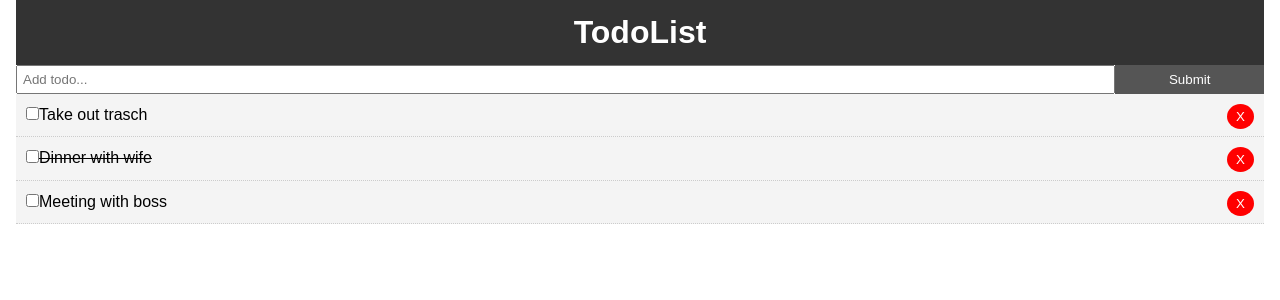
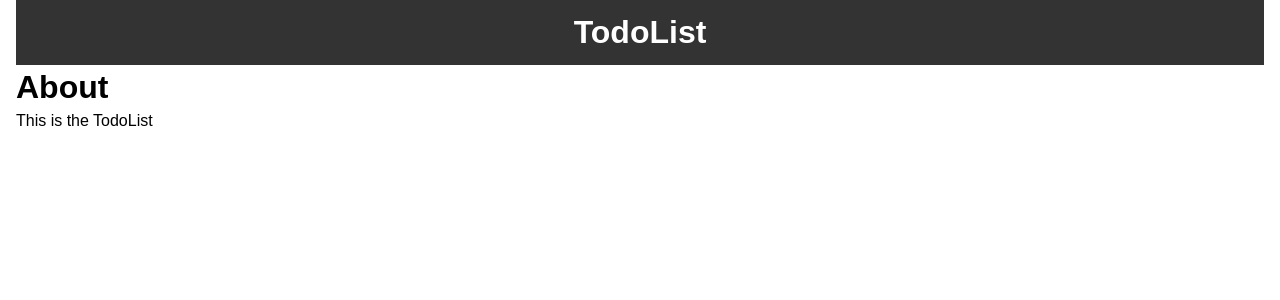
Before and after one commit to mindziukasss/react-todoList, a React (Create React App) app: page /about in a window 1280 px wide. Shown: the top 300 px of the page. Built offline with nearby package versions, Linux system fonts and the light colour scheme.

Commit message:
Add new page about and route

```diff
--- a/src/App.js
+++ b/src/App.js
@@ -1,7 +1,9 @@
 import React, {Component} from 'react';
+import {BrowserRouter as Router , Route} from 'react-router-dom';
 import Todos from './components/Todos';
 import Header from './components/layout/Header';
 import AddTodo from './components/AddTodo';
+import About from './components/pages/About';
 import uuid from 'uuid';
 import './App.css';
 
@@ -59,15 +61,23 @@
 
     render() {
         return (
+            <Router>
                 <div className="App">
                     <div className="container">
                         <Header/>
+                        <Route exact path='/' render={props => (
+                            <React.Fragment>
                                 <AddTodo addTodo={this.addTodo}/>
                                 <Todos todos={this.state.todos}
                                        markComplete={this.markComplete}
                                        delTodo={this.delTodo}/>
+                            </React.Fragment>
+                        )}/>
+                        <Route path='/about' component={About}/>
+
                     </div>
                 </div>
+            </Router>
         );
     }
 }
--- /dev/null
+++ b/src/components/pages/About.js
@@ -0,0 +1,12 @@
+import React from 'react';
+
+function About() {
+    return (
+        <React.Fragment>
+            <h1>About</h1>
+            <p>This is the TodoList</p>
+        </React.Fragment>
+    );
+}
+
+export default About;
```
Lines whose indentation alone changed are shown as unchanged.
